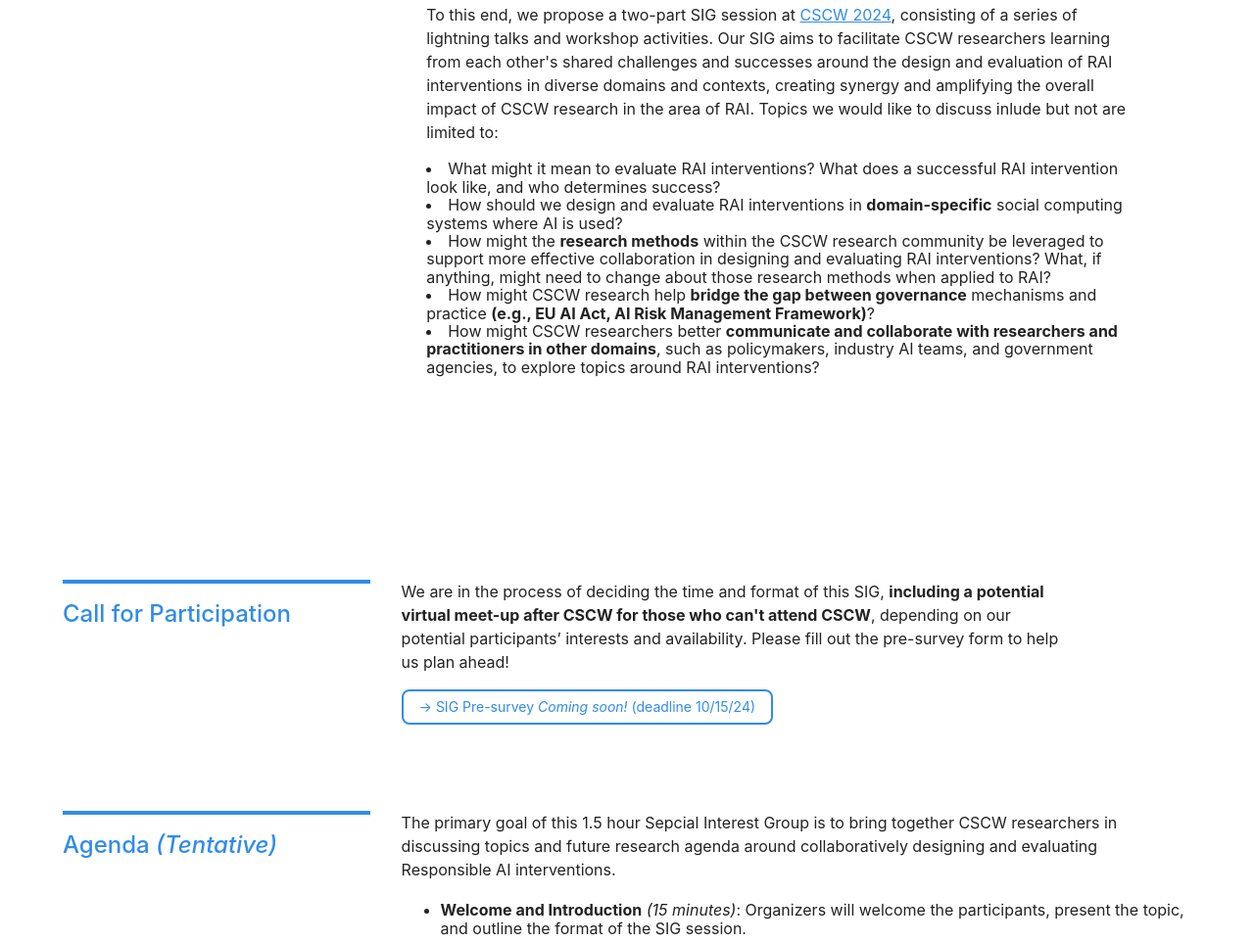
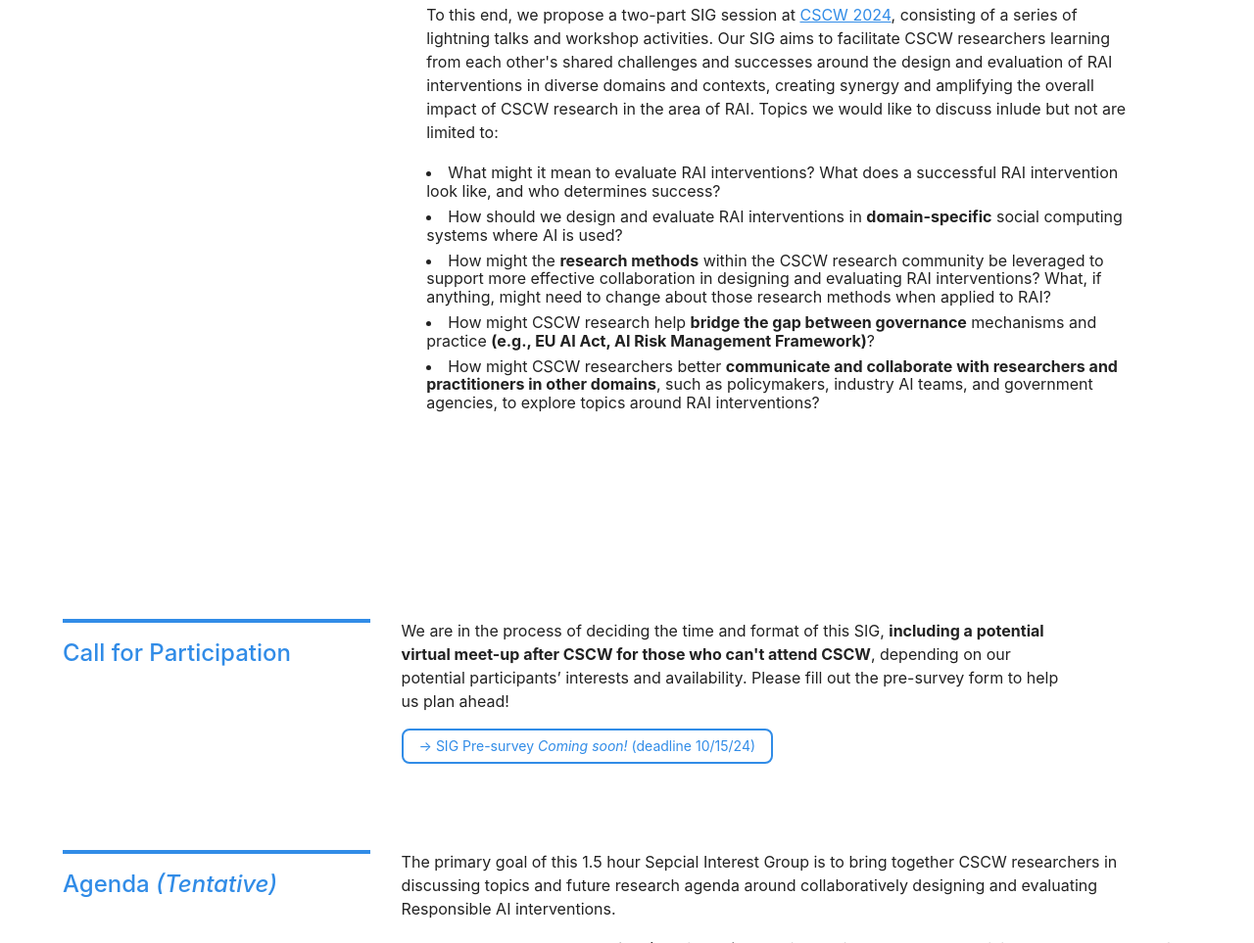
Before and after one commit to CoDE-RAI/CoDE-RAI.github.io, a plain HTML site: page index.html in a window 1280 px wide. Shown: the part 820-1783 px from the top of the page at 98% size. Drawn offline with nearby package versions, Linux system fonts and the light colour scheme.

Commit message:
update bullet points

```diff
--- a/index.html
+++ b/index.html
@@ -50,11 +50,11 @@
                     Topics we would like to discuss inlude but not are limited to:
                 </p>
                 <p class="f5 lh-copy">
-                    <li>What might it mean to evaluate RAI interventions? What does a successful RAI intervention look like, and who determines success?</li>
-                    <li>How should we design and evaluate RAI interventions in <strong>domain-specific</strong> social computing systems where AI is used?</li>
-                    <li>How might the <strong>research methods</strong> within the CSCW research community be leveraged to support more effective collaboration in designing and evaluating RAI interventions? What, if anything, might need to change about those research methods when applied to RAI?</li>
-                    <li>How might CSCW research help <strong>bridge the gap between governance</strong> mechanisms and practice <strong>(e.g., EU AI Act, AI Risk Management Framework)</strong>?</li>
-                    <li>How might CSCW researchers better <strong>communicate and collaborate with researchers and practitioners in other domains</strong>, such as policymakers, industry AI teams, and government agencies, to explore topics around RAI interventions?</li>
+                    <li class="pv1">What might it mean to evaluate RAI interventions? What does a successful RAI intervention look like, and who determines success?</li>
+                    <li class="pv1">How should we design and evaluate RAI interventions in <strong>domain-specific</strong> social computing systems where AI is used?</li>
+                    <li class="pv1">How might the <strong>research methods</strong> within the CSCW research community be leveraged to support more effective collaboration in designing and evaluating RAI interventions? What, if anything, might need to change about those research methods when applied to RAI?</li>
+                    <li class="pv1">How might CSCW research help <strong>bridge the gap between governance</strong> mechanisms and practice <strong>(e.g., EU AI Act, AI Risk Management Framework)</strong>?</li>
+                    <li class="pv1">How might CSCW researchers better <strong>communicate and collaborate with researchers and practitioners in other domains</strong>, such as policymakers, industry AI teams, and government agencies, to explore topics around RAI interventions?</li>
                 </p>
 
             </div>
```
